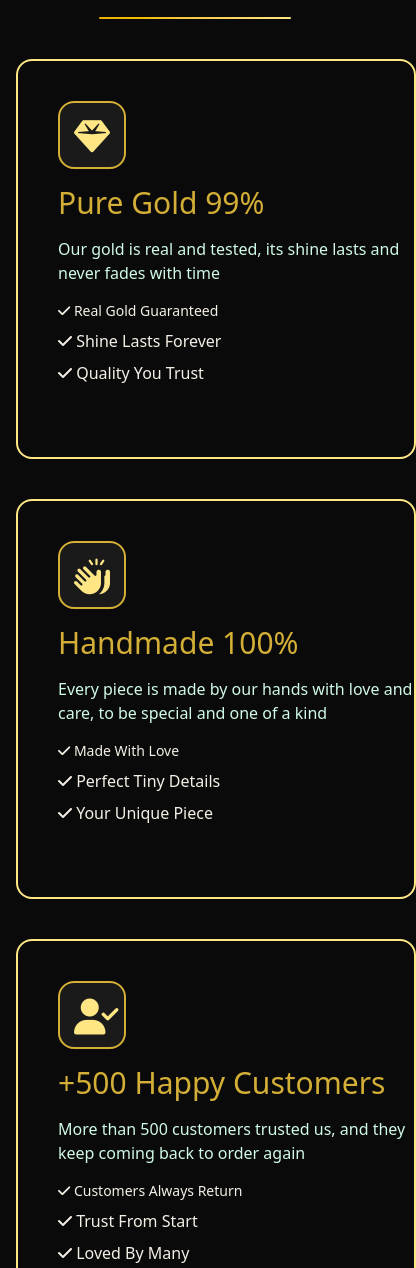
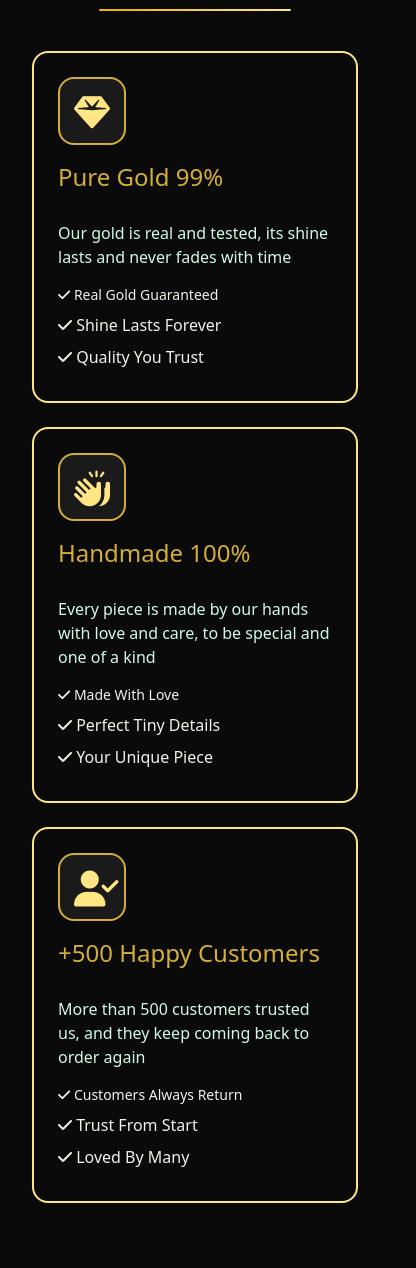
Before and after one commit to Rasha-Hussein615/GemStore, a plain HTML site: page index.html in a window 390 px wide. Shown: the part 1063-2331 px from the top of the page, 416 px wide, since content can reach past the window. Drawn offline with nearby package versions, Linux system fonts and the light colour scheme.

Commit message:
fix responsive cards

```diff
--- a/index.html
+++ b/index.html
@@ -45,33 +45,33 @@
 </div>
         </main>
     </section><!-- section1 -->
-    <section class="mt-20" id="Collections">
-        <article class="text-start md:text-center sm:text-center">
-            <h2 class="text-amber-300 text-3xl font-bold">Timeless Elegance, Made to Shine</h2>
-            <p class="text-emerald-200 pt-4 ">Handcrafted jewelry made with love, to make you shine</p>
+   <section class="mt-20 px-4" id="Collections">
+    <article class="text-center">
+        <h2 class="text-amber-300 text-2xl md:text-3xl font-bold">Timeless Elegance, Made to Shine</h2>
+        <p class="text-emerald-200 pt-4">Handcrafted jewelry made with love, to make you shine</p>
         <div class="w-48 sm:w-56 mt-5 h-0.5 bg-amber-300 rounded-full bg-gradient-to-r from-amber-200 via-yellow-500 to-amber-200 bg-[length:200%_100%] animate-[shine_2s_linear_infinite] mx-auto"></div>
     </article>
-        <div class="container w-full flex flex-col md:flex-row mx-auto px-4 mt-10 justify-around gap-10">
-            <div class="group w-100 min-h-100 border-2 border-amber-200  hover:border-yellow-300 hover:scale-101 transition-all hover:shadow-md hover:shadow-amber-400 rounded-2xl pl-10 ">
-                <div class="size-17 bg-[#1A1A1A] border-2 border-[#D4AF37] text-4xl rounded-2xl mt-10 p-3.5 text-amber-200 group-hover:bg-[#D4AF37] group-hover:text-black group-hover:scale-105 transition-all"><i class="fa-solid fa-gem"></i></div>
-                <h2 class="text-3xl text-[#D4AF37] pt-4 pb-4">Pure Gold 99%</h2>
-                <span class="text-emerald-100 pt-3">Our gold is real and tested, its shine lasts and never fades with time</span>
+    <div class="container w-full flex flex-col md:flex-row mx-auto px-4 mt-10 justify-center gap-6 md:gap-10">
+        <div class="group w-full md:flex-1 border-2 border-amber-200 hover:border-yellow-300 hover:scale-101 transition-all hover:shadow-md hover:shadow-amber-400 rounded-2xl p-6 md:p-8 pb-8">
+            <div class="size-17 bg-[#1A1A1A] border-2 border-[#D4AF37] text-4xl rounded-2xl p-3.5 text-amber-200 group-hover:bg-[#D4AF37] group-hover:text-black group-hover:scale-105 transition-all"><i class="fa-solid fa-gem"></i></div>
+            <h2 class="text-2xl md:text-3xl text-[#D4AF37] pt-4 pb-4">Pure Gold 99%</h2>
+            <span class="text-emerald-100 pt-3 block">Our gold is real and tested, its shine lasts and never fades with time</span>
             <p class="text-[#F5F0E6] text-sm pt-4"><i class="fa-solid fa-check"></i> Real Gold Guaranteed</p>
             <p class="text-[#F5F0E6] pt-2"><i class="fa-solid fa-check"></i> Shine Lasts Forever</p>
             <p class="text-[#F5F0E6] pt-2"><i class="fa-solid fa-check"></i> Quality You Trust</p>
         </div><!-- div1 -->
-            <div class="group w-100 min-h-100 border-2 border-amber-200  hover:border-yellow-300 hover:scale-101 transition-all hover:shadow-md hover:shadow-amber-400 rounded-2xl pl-10">
-                <div class="size-17 bg-[#1A1A1A] border-2 border-[#D4AF37] text-4xl rounded-2xl mt-10 p-3.5 text-amber-200 group-hover:bg-[#D4AF37] group-hover:text-black group-hover:scale-105 transition-all"><i class="fa-solid fa-hands-clapping"></i></div>
-                <h2 class="text-3xl text-[#D4AF37] pt-4 pb-4">Handmade 100%</h2>
-                <span class="text-emerald-100 pt-3"> Every piece is made by our hands with love and care, to be special and one of a kind</span>
+        <div class="group w-full md:flex-1 border-2 border-amber-200 hover:border-yellow-300 hover:scale-101 transition-all hover:shadow-md hover:shadow-amber-400 rounded-2xl p-6 md:p-8 pb-8">
+            <div class="size-17 bg-[#1A1A1A] border-2 border-[#D4AF37] text-4xl rounded-2xl p-3.5 text-amber-200 group-hover:bg-[#D4AF37] group-hover:text-black group-hover:scale-105 transition-all"><i class="fa-solid fa-hands-clapping"></i></div>
+            <h2 class="text-2xl md:text-3xl text-[#D4AF37] pt-4 pb-4">Handmade 100%</h2>
+            <span class="text-emerald-100 pt-3 block">Every piece is made by our hands with love and care, to be special and one of a kind</span>
             <p class="text-[#F5F0E6] text-sm pt-4"><i class="fa-solid fa-check"></i> Made With Love</p>
             <p class="text-[#F5F0E6] pt-2"><i class="fa-solid fa-check"></i> Perfect Tiny Details</p>
             <p class="text-[#F5F0E6] pt-2"><i class="fa-solid fa-check"></i> Your Unique Piece</p>
         </div><!-- div2 -->
-            <div class="group w-100 min-h-100 border-2 border-amber-200 flex-end md:flex-wrap hover:border-yellow-300 hover:scale-101 transition-all hover:shadow-md hover:shadow-amber-400 rounded-2xl pl-10 ">
-                <div class="size-17 bg-[#1A1A1A] border-2 border-[#D4AF37] text-4xl rounded-2xl mt-10 p-3.5 text-amber-200 group-hover:bg-[#D4AF37] group-hover:text-black group-hover:scale-105 transition-all"><i class="fa-solid fa-user-check"></i></div>
-                <h2 class="text-3xl text-[#D4AF37] pt-4 pb-4">+500 Happy Customers</h2>
-                <span class="text-emerald-100 pt-3">More than 500 customers trusted us, and they keep coming back to order again</span>
+        <div class="group w-full md:flex-1 border-2 border-amber-200 hover:border-yellow-300 hover:scale-101 transition-all hover:shadow-md hover:shadow-amber-400 rounded-2xl p-6 md:p-8 pb-8">
+            <div class="size-17 bg-[#1A1A1A] border-2 border-[#D4AF37] text-4xl rounded-2xl p-3.5 text-amber-200 group-hover:bg-[#D4AF37] group-hover:text-black group-hover:scale-105 transition-all"><i class="fa-solid fa-user-check"></i></div>
+            <h2 class="text-2xl md:text-3xl text-[#D4AF37] pt-4 pb-4">+500 Happy Customers</h2>
+            <span class="text-emerald-100 pt-3 block">More than 500 customers trusted us, and they keep coming back to order again</span>
             <p class="text-[#F5F0E6] text-sm pt-4"><i class="fa-solid fa-check"></i> Customers Always Return</p>
             <p class="text-[#F5F0E6] pt-2"><i class="fa-solid fa-check"></i> Trust From Start</p>
             <p class="text-[#F5F0E6] pt-2"><i class="fa-solid fa-check"></i> Loved By Many</p>
```
Lines whose indentation alone changed are shown as unchanged.
